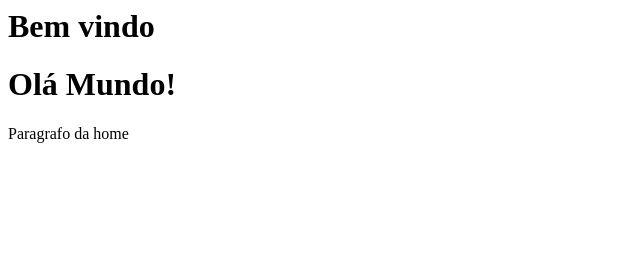
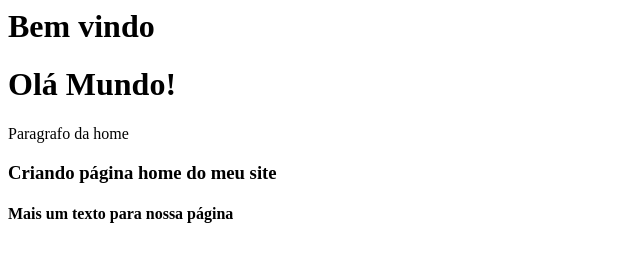
Before and after one commit to luizDiSouz/curso_github, a plain HTML site: page index.html in a window 1280 px wide. Shown: the whole page, without its empty margins (0-640 px from the left). Drawn offline with Linux system fonts and the light colour scheme.

Commit message:
Criando descricao para a pagina

```diff
--- a/index.html
+++ b/index.html
@@ -1,3 +1,5 @@
 <h1> Bem vindo</h1>
 <h1> Olá Mundo!</h1>
 <p> Paragrafo da home</p>
+<H3>Criando página home do meu site</H3>
+<h4> Mais um texto para nossa página</h4>
```
